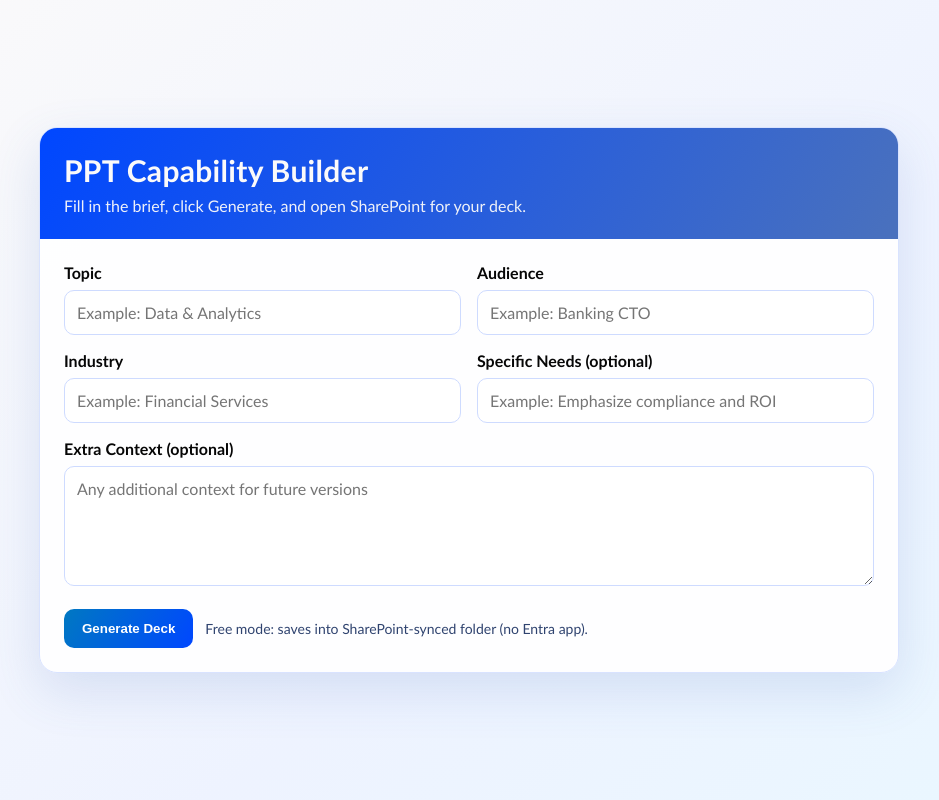
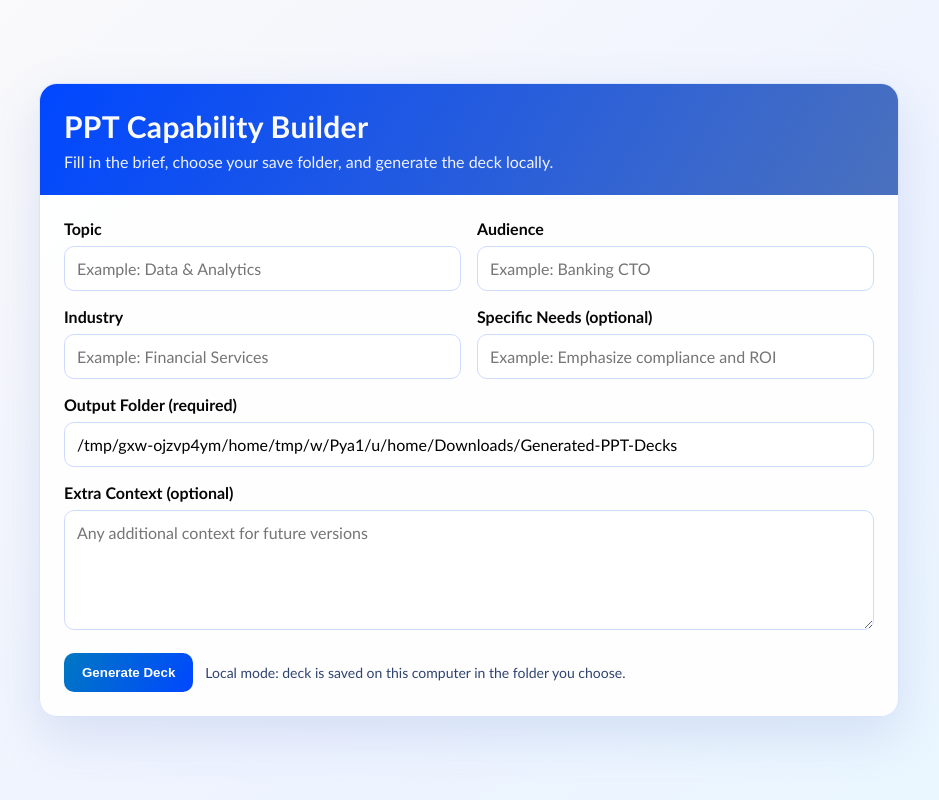
Before and after one commit to xoviedorodriguez/Agent1, a Flask app: page / in a window 1280 px wide. Shown: the whole page, without its empty margins (171-1110 px from the left). Run offline with Flask 3, Linux system fonts and the light colour scheme.

Commit message:
feat: save generated decks to user-selected local folder and remove sharepoint dependency

```diff
--- a/apps/free-ppt-portal/app.py
+++ b/apps/free-ppt-portal/app.py
@@ -10,15 +10,10 @@ from pptx.util import Pt
 
 app = Flask(__name__)
 
-# Free/no-Entra mode: write decks to a locally synced SharePoint folder.
-# OneDrive sync client uploads the file automatically.
-SHAREPOINT_SYNC_DIR = Path(
-    os.getenv("SHAREPOINT_SYNC_DIR", "./output-sharepoint-sync")
+# Local mode: each user chooses where the PPT is saved on their own computer.
+DEFAULT_OUTPUT_DIR = Path(
+    os.getenv("DEFAULT_OUTPUT_DIR", str(Path.home() / "Downloads" / "Generated-PPT-Decks"))
 ).resolve()
-SHAREPOINT_FOLDER_URL = os.getenv(
-    "SHAREPOINT_FOLDER_URL",
-    "https://epam.sharepoint.com/sites/CPGOpportunities/Shared%20Documents/AI%20Agent%20MVP/PPTS",
-)
 TEMPLATE_PATH = Path(
     os.getenv("PPT_TEMPLATE_PATH", "../../docs/brand/EPAM_PresalesTemplate.potx")
 ).resolve()
@@ -58,7 +53,13 @@ def add_bullet_slide(prs: Presentation, title: str, bullets: list[str]) -> None:
                 pass
 
 
-def generate_deck(topic: str, audience: str, industry: str, extra_prompt: str) -> tuple[Path, str]:
+def generate_deck(
+    topic: str,
+    audience: str,
+    industry: str,
+    extra_prompt: str,
+    output_dir: Path,
+) -> Path:
     # python-pptx loads .pptx files directly, but not .potx templates.
     # In no-Entra/free mode we keep this robust by falling back to a blank deck.
     if TEMPLATE_PATH.exists() and TEMPLATE_PATH.suffix.lower() == ".pptx":
@@ -69,8 +70,8 @@ def generate_deck(topic: str, audience: str, industry: str, extra_prompt: str) -
     today = datetime.now().strftime("%Y-%m-%d")
     file_name = f"{safe_slug(topic)}-deck-{today}.pptx"
 
-    SHAREPOINT_SYNC_DIR.mkdir(parents=True, exist_ok=True)
-    out_path = SHAREPOINT_SYNC_DIR / file_name
+    output_dir.mkdir(parents=True, exist_ok=True)
+    out_path = output_dir / file_name
 
     # 9-slide baseline structure (can be refined later by the full agent workflow).
     add_bullet_slide(prs, f"{topic} Capability", [
@@ -118,19 +119,17 @@ def generate_deck(topic: str, audience: str, industry: str, extra_prompt: str) -
     ])
     add_bullet_slide(prs, "Thank You", [
         "Contact the consulting team",
-        "Deck available in SharePoint",
+        "Deck saved in your selected folder",
         f"Notes: {extra_prompt[:120] or 'N/A'}",
     ])
 
     prs.save(str(out_path))
-
-    file_url = f"{SHAREPOINT_FOLDER_URL.rstrip('/')}/{file_name}"
-    return out_path, file_url
+    return out_path
 
 
 @app.route("/", methods=["GET"])
 def index():
-    return render_template("index.html")
+    return render_template("index.html", default_output_dir=str(DEFAULT_OUTPUT_DIR))
 
 
 @app.route("/generate", methods=["POST"])
@@ -139,26 +138,27 @@ def generate():
     audience = request.form.get("audience", "").strip()
     industry = request.form.get("industry", "").strip()
     extra_prompt = request.form.get("extra_prompt", "").strip()
+    output_folder = request.form.get("output_folder", "").strip()
 
-    if not topic or not audience or not industry:
+    chosen_output_dir = Path(output_folder).expanduser().resolve() if output_folder else DEFAULT_OUTPUT_DIR
+
+    if not topic or not audience or not industry or not output_folder:
         return render_template(
             "index.html",
-            error="Topic, audience, and industry are required.",
+            error="Topic, audience, industry, and output folder are required.",
             form=request.form,
+            default_output_dir=str(DEFAULT_OUTPUT_DIR),
         )
 
-    out_path, file_url = generate_deck(topic, audience, industry, extra_prompt)
-    sharepoint_sync_dir_raw = os.getenv("SHAREPOINT_SYNC_DIR")
-    using_fallback_dir = not sharepoint_sync_dir_raw
+    out_path = generate_deck(topic, audience, industry, extra_prompt, chosen_output_dir)
 
     return render_template(
         "index.html",
         success=True,
         file_name=out_path.name,
         local_file_path=str(out_path),
-        sharepoint_folder=SHAREPOINT_FOLDER_URL,
-        sharepoint_file=file_url,
-        using_fallback_dir=using_fallback_dir,
+        saved_folder=str(chosen_output_dir),
+        default_output_dir=str(DEFAULT_OUTPUT_DIR),
     )
 
 
--- a/apps/free-ppt-portal/templates/index.html
+++ b/apps/free-ppt-portal/templates/index.html
@@ -137,7 +137,7 @@
   <div class="card">
     <div class="header">
       <h1>PPT Capability Builder</h1>
-      <p>Fill in the brief, click Generate, and open SharePoint for your deck.</p>
+      <p>Fill in the brief, choose your save folder, and generate the deck locally.</p>
     </div>
 
     <form action="/generate" method="post">
@@ -162,13 +162,18 @@
       </div>
 
       <div class="full">
+        <label for="output_folder">Output Folder (required)</label>
+        <input id="output_folder" name="output_folder" placeholder="Example: C:\\Users\\YourName\\Documents\\GeneratedDecks" value="{{ (form.output_folder if form else default_output_dir) }}" required>
+      </div>
+
+      <div class="full">
         <label for="notes">Extra Context (optional)</label>
         <textarea id="notes" name="notes" placeholder="Any additional context for future versions"></textarea>
       </div>
 
       <div class="actions">
         <button type="submit">Generate Deck</button>
-        <span class="note">Free mode: saves into SharePoint-synced folder (no Entra app).</span>
+        <span class="note">Local mode: deck is saved on this computer in the folder you choose.</span>
       </div>
     </form>
 
@@ -179,14 +184,9 @@
     {% if success %}
       <div class="msg ok">
         <div><strong>Deck generated:</strong> {{ file_name }}</div>
+        <div><strong>Saved folder:</strong> {{ saved_folder }}</div>
         <div><strong>Saved locally at:</strong> {{ local_file_path }}</div>
-        {% if using_fallback_dir %}
-        <div style="margin-top: 8px;"><strong>Sync not configured:</strong> The app is currently saving to a local fallback folder. Set <code>SHAREPOINT_SYNC_DIR</code> to your OneDrive-synced SharePoint folder, then restart the app.</div>
-        {% endif %}
-        <div>Go to SharePoint folder:</div>
-        <div><a href="{{ sharepoint_folder }}" target="_blank" rel="noopener noreferrer">{{ sharepoint_folder }}</a></div>
-        <div style="margin-top: 10px;">Direct file link (after sync finishes):</div>
-        <div><a href="{{ sharepoint_file }}" target="_blank" rel="noopener noreferrer">{{ sharepoint_file }}</a></div>
+        <div style="margin-top: 8px;"><strong>Next step:</strong> Open the folder path above to find your PPT.</div>
       </div>
     {% endif %}
   </div>
```
Also changed, not shown: QUICKSTART.md (+8 -8 lines), README.md, apps/free-ppt-portal/README.md, 1 other file.
